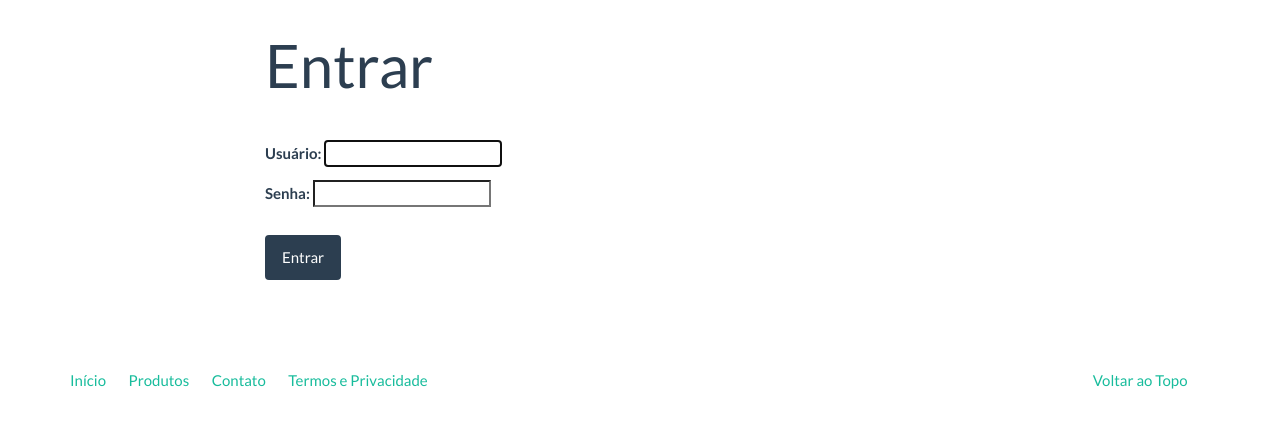
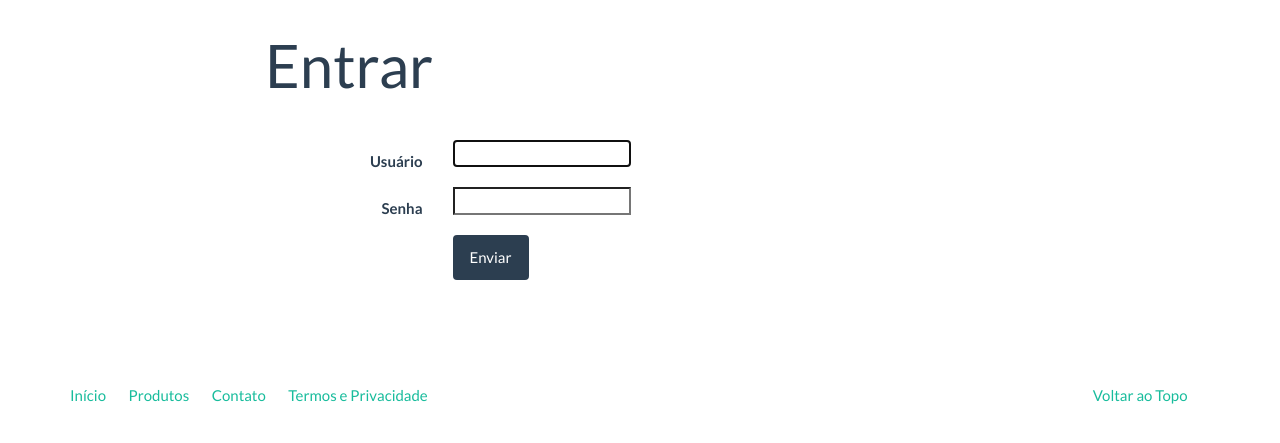
Before and after one commit to maurosantosdev/lojavirtual, a Django app: page /accounts/login/ in a window 1280 px wide. Shown: the part 60-503 px from the top of the page. Run offline with Django 3.2, Linux system fonts and the light colour scheme; tables that the repository leaves empty hold one stand-in row (Sample ...); some libraries are stand-ins or nearby versions.

Commit message:
E-commerce - Login 008

```diff
--- a/core/templates/registration/login.html
+++ b/core/templates/registration/login.html
@@ -21,13 +21,27 @@
             <fieldset>
                 <div class="form-group{% if form.username.errors %} has-error{% endif %}">
 
+                  <div class="form-group{% if form.username.errors %} has-error{% endif %}">
+                  <label for="{{ form.username.auto_id }}" class="col-md-3 control-label">{{ form.username.label }}</label>
                   <div class="col-md-9">
-                    {{ form.as_p }}
+                    {{ form.username }}
+                    {% for error in form.username.errors %}
+                    <span class="help-block">{{ error }}</span>
+                    {% endfor %}
+                  </div>
+                </div>
+                <div class="form-group{% if form.password.errors %} has-error{% endif %}">
+                  <label for="{{ form.password.auto_id }}" class="col-md-3 control-label">{{ form.password.label }}</label>
+                  <div class="col-md-9">
+                    {{ form.password }}
+                    {% for error in form.password.errors %}
+                    <span class="help-block">{{ error }}</span>
+                    {% endfor %}
                   </div>
                 </div>
                 <div class="form-group">
-                  <div class="col-md-12">
-                    <button type="submit" class="btn btn-primary">Entrar</button>
+                  <div class="col-md-9 col-md-offset-3">
+                    <button type="submit" class="btn btn-primary">Enviar</button>
                   </div>
                 </div>
             </fieldset>
```
